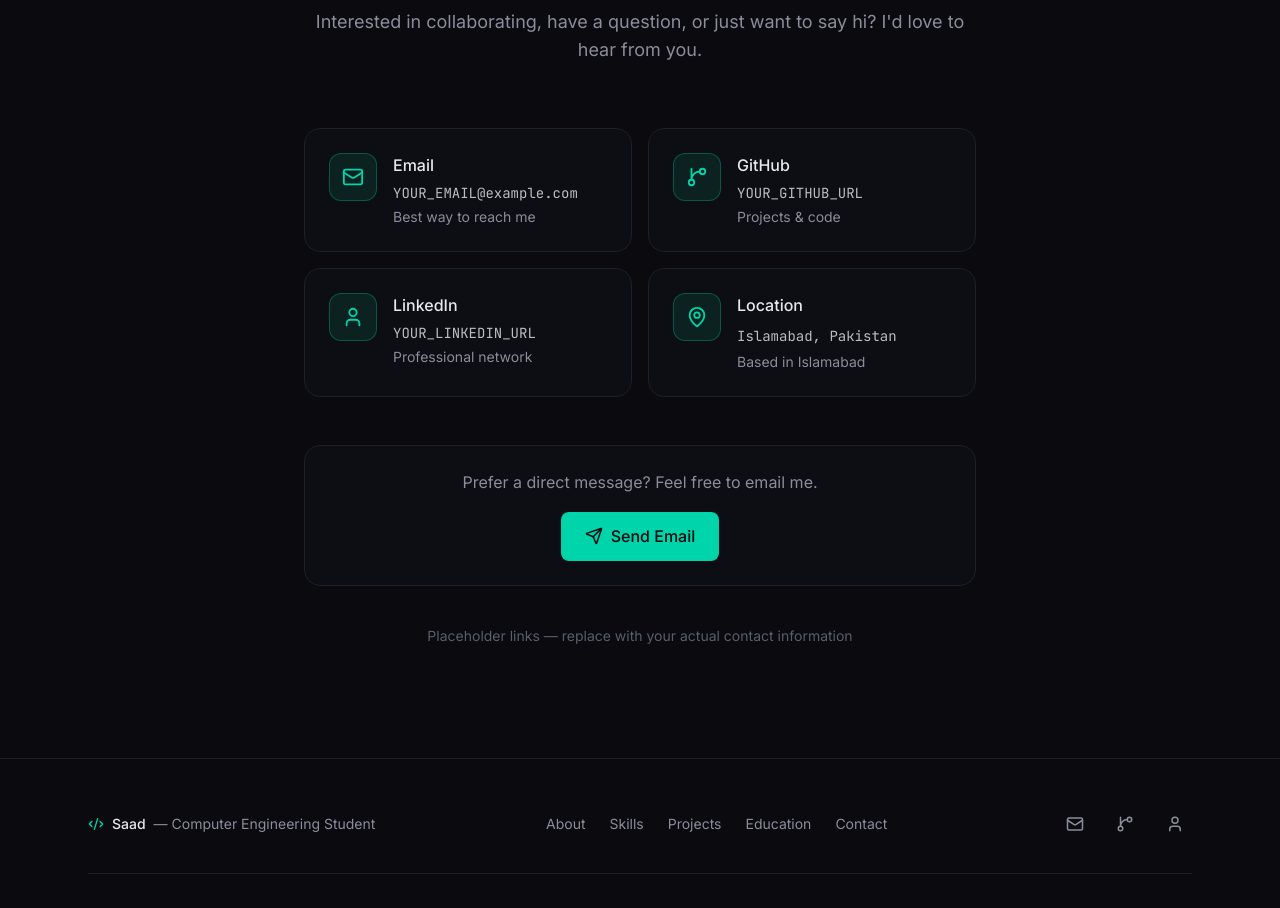
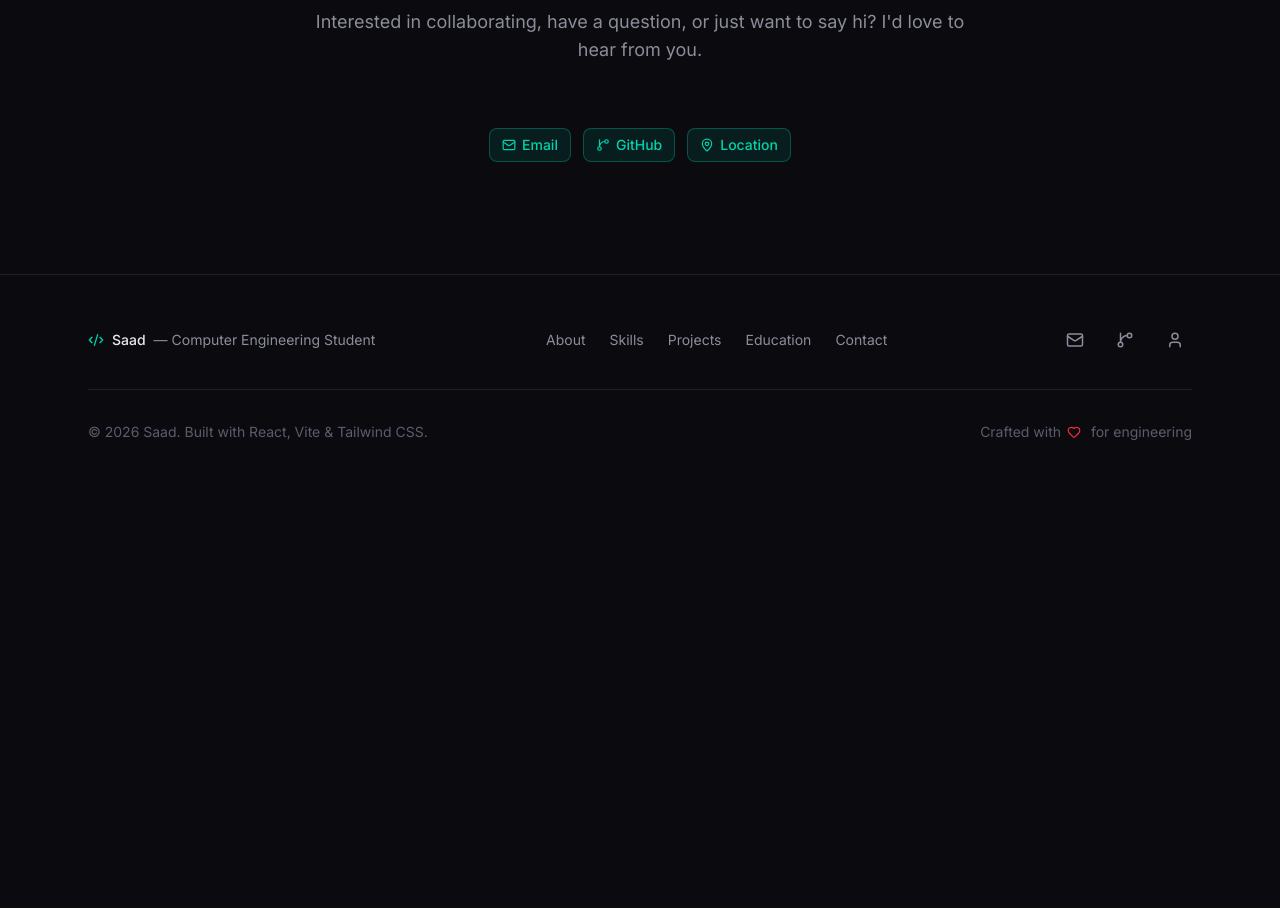
Before and after one commit to Im-Saad08/Saad-Portfolio, a React (Vite) app: page / in a window 1280 px wide. Shown: the part 8240-9148 px from the top of the page. After the commit the page ends 8730 px from the top, so only its background shows below. Built offline with nearby package versions, Linux system fonts and the light colour scheme.

Commit message:
Remove duplicate buttons and add correct contact links

```diff
--- a/src/components/Contact.jsx
+++ b/src/components/Contact.jsx
@@ -1,41 +1,29 @@
 import { useIntersectionObserver, useReducedMotion } from "../hooks/useIntersectionObserver";
-import { Mail, GitBranch, User, MapPin, Send, ArrowUpRight } from "lucide-react";
+import { Mail, GitBranch, MapPin } from "lucide-react";
 import { personalInfo } from "../data/portfolio";
 
 export function Contact() {
   const reducedMotion = useReducedMotion();
   const [contactRef, isVisible] = useIntersectionObserver({ triggerOnce: true });
 
-  const contactMethods = [
+  const contactButtons = [
     {
       label: "Email",
-      value: personalInfo.email,
-      href: `mailto:${personalInfo.email}`,
       icon: Mail,
-      description: "Best way to reach me",
+      action: () => window.open(`https://mail.google.com/mail/?view=cm&fs=1&to=${personalInfo.email}`, "_blank", "noopener,noreferrer"),
+      ariaLabel: "Send email via Gmail",
     },
     {
       label: "GitHub",
-      value: personalInfo.github,
-      href: personalInfo.github,
       icon: GitBranch,
-      description: "Projects & code",
-      external: true,
-    },
-    {
-      label: "LinkedIn",
-      value: personalInfo.linkedin,
-      href: personalInfo.linkedin,
-      icon: User,
-      description: "Professional network",
-      external: true,
+      action: () => window.open(personalInfo.github, "_blank", "noopener,noreferrer"),
+      ariaLabel: "View GitHub profile",
     },
     {
       label: "Location",
-      value: personalInfo.location,
-      href: null,
       icon: MapPin,
-      description: "Based in Islamabad",
+      action: () => window.open(personalInfo.mapsUrl, "_blank", "noopener,noreferrer"),
+      ariaLabel: "View location on Google Maps",
     },
   ];
 
@@ -69,71 +57,26 @@ export function Contact() {
 
         <div className="max-w-2xl mx-auto">
           <div
-            className={`grid gap-4 md:grid-cols-2 entrance-wrapper ${
+            className={`flex flex-wrap justify-center gap-3 entrance-wrapper ${
               isVisible ? "animate-in" : "opacity-0"
             }`}
             style={{ animationDelay: reducedMotion ? "0ms" : "250ms" }}
             role="list"
-            aria-label="Contact methods"
+            aria-label="Contact actions"
           >
-            {contactMethods.map((method, index) => (
-              <article
-                key={method.label}
-                className="group p-6 rounded-2xl border border-border bg-bg-elevated/50 hover:border-accent-border hover:bg-accent-bg/30 hover:scale-[1.02] hover:-translate-y-1 transition-all duration-300"
+            {contactButtons.map((btn) => (
+              <button
+                key={btn.label}
+                onClick={btn.action}
+                className="group inline-flex items-center gap-1.5 px-3 py-1.5 text-sm font-medium text-accent bg-accent-bg border border-accent-border rounded-lg hover:bg-accent/20 hover:scale-105 transition-all duration-300 focus-visible"
+                aria-label={btn.ariaLabel}
                 role="listitem"
               >
-                <div className="flex items-start gap-4">
-                  <div className="w-12 h-12 rounded-xl bg-accent-bg border border-accent-border flex items-center justify-center flex-shrink-0 group-hover:bg-accent/10 transition-colors">
-                    <method.icon size={22} className="text-accent" aria-hidden="true" />
-                  </div>
-                  <div className="flex-1 min-w-0">
-                    <h3 className="font-medium text-text mb-1">{method.label}</h3>
-                    {method.href ? (
-                      <a
-                        href={method.href}
-                        target={method.external ? "_blank" : undefined}
-                        rel={method.external ? "noopener noreferrer" : undefined}
-                        className="flex items-center gap-2 text-text/80 hover:text-accent transition-colors focus-visible break-all"
-                      >
-                        <span className="font-mono text-sm">{method.value}</span>
-                        {method.external && <ArrowUpRight size={14} className="opacity-0 group-hover:opacity-100 transition-opacity" />}
-                      </a>
-                    ) : (
-                      <span className="font-mono text-sm text-text/80">{method.value}</span>
-                    )}
-                    <p className="text-sm text-text-muted mt-1">{method.description}</p>
-                  </div>
-                </div>
-              </article>
+                <btn.icon size={14} aria-hidden="true" />
+                {btn.label}
+              </button>
             ))}
           </div>
-
-          <div
-            className={`mt-12 p-6 rounded-2xl border border-border bg-bg-elevated/50 text-center ${
-              isVisible ? "animate-reveal-scale" : "opacity-0"
-            }`}
-            style={{ animationDelay: reducedMotion ? "0ms" : "500ms" }}
-          >
-            <p className="text-text-muted mb-4">
-              Prefer a direct message? Feel free to email me.
-            </p>
-            <a
-              href={`mailto:${personalInfo.email}`}
-              className="inline-flex items-center gap-2 px-6 py-3 bg-accent text-bg font-medium rounded-lg hover:bg-accent-dim hover:scale-105 transition-all duration-300 focus-visible"
-            >
-              <Send size={18} aria-hidden="true" />
-              Send Email
-            </a>
-          </div>
-
-          <p
-            className={`mt-10 text-center text-sm text-text-subtle ${
-              isVisible ? "animate-fade-in" : "opacity-0"
-            }`}
-            style={{ animationDelay: reducedMotion ? "0ms" : "600ms" }}
-          >
-            Placeholder links — replace with your actual contact information
-          </p>
         </div>
       </div>
     </section>
--- a/src/data/portfolio.js
+++ b/src/data/portfolio.js
@@ -2,10 +2,11 @@ export const personalInfo = {
   name: "Saad",
   title: "Computer Engineering Student | AI & Computer Vision Enthusiast",
   tagline: "I build practical software and engineering systems at the intersection of programming, artificial intelligence, computer vision, data, and embedded technology.",
-  email: "YOUR_EMAIL@example.com",
-  github: "YOUR_GITHUB_URL",
+  email: "imsaad.work@gmail.com",
+  github: "https://github.com/Im-Saad08",
   linkedin: "YOUR_LINKEDIN_URL",
   location: "Islamabad, Pakistan",
+  mapsUrl: "https://www.google.com/maps/search/?api=1&query=Islamabad,Pakistan",
   university: "National University of Technology (NUTECH)",
   degree: "Computer Engineering Undergraduate",
 };
```
